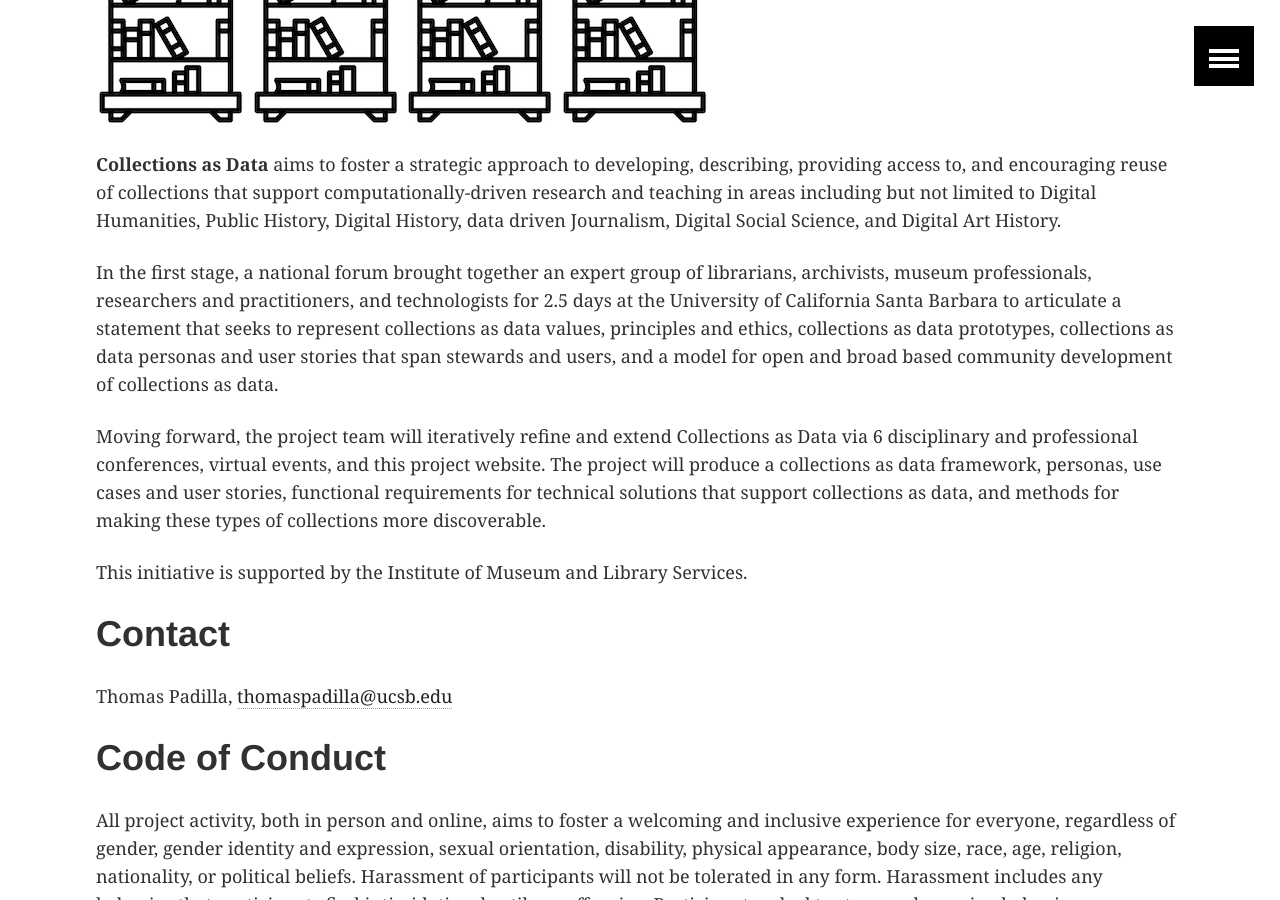
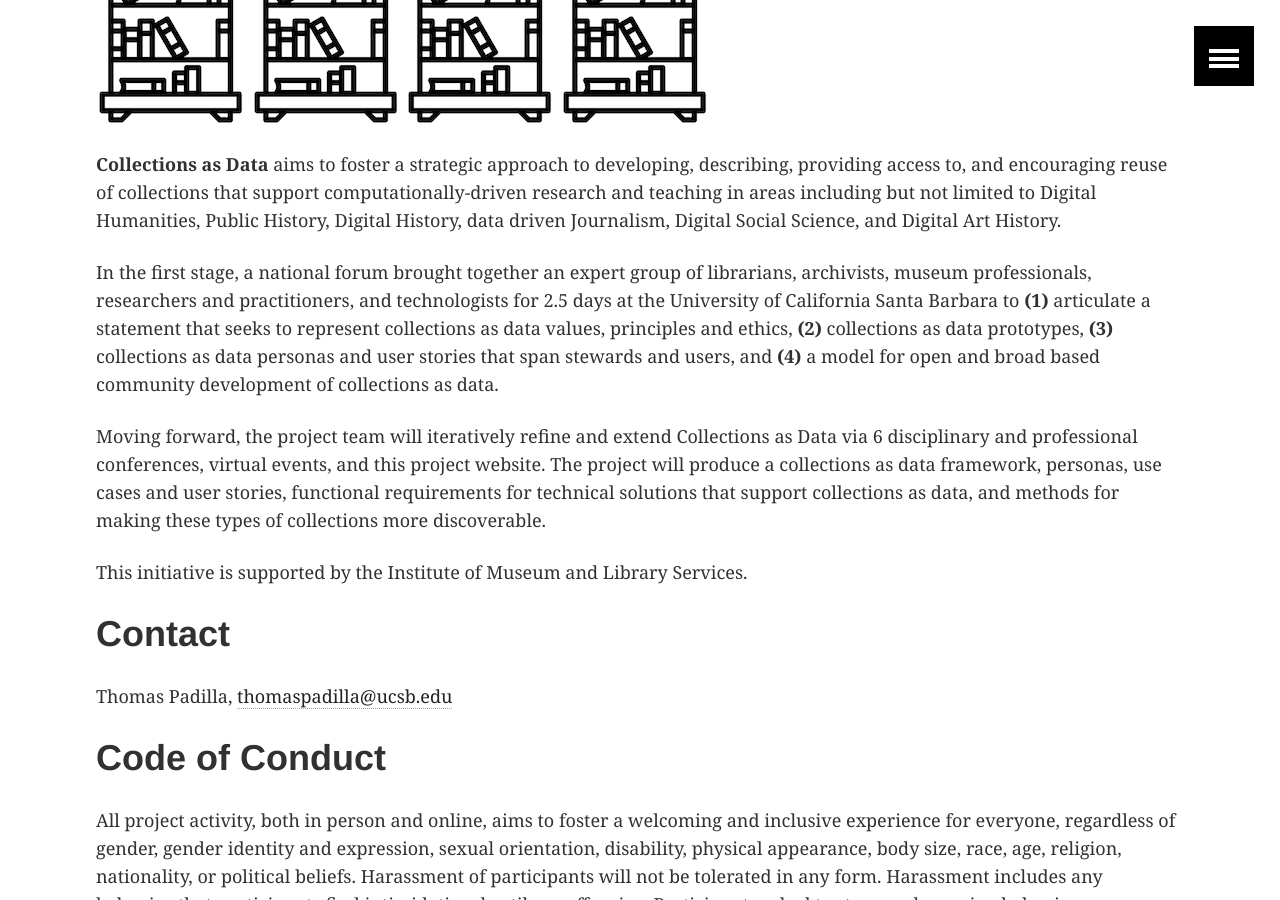
Before and after one commit to collectionsasdata/collectionsasdata.github.io, a Jekyll site: the page built from index.md, in a window 1280 px wide and 900 px high, scrolled down 348 px. Built offline with Jekyll 4.4.1, drawn with Linux system fonts in a browser that asks for light colours.

Commit message:
Update index.md

```diff
--- a/index.md
+++ b/index.md
@@ -7,7 +7,7 @@
 
 **Collections as Data** aims to foster a strategic approach to developing, describing, providing access to, and encouraging reuse of collections that support computationally-driven research and teaching in areas including but not limited to Digital Humanities, Public History, Digital History, data driven Journalism, Digital Social Science, and Digital Art History.
 
-In the first stage, a national forum brought together an expert group of librarians, archivists, museum professionals, researchers and practitioners, and technologists for 2.5 days at the University of California Santa Barbara to articulate a statement that seeks to represent collections as data values, principles and ethics, collections as data prototypes, collections as data personas and user stories that span stewards and users, and a model for open and broad based community development of collections as data.
+In the first stage, a national forum brought together an expert group of librarians, archivists, museum professionals, researchers and practitioners, and technologists for 2.5 days at the University of California Santa Barbara to **(1)** articulate a statement that seeks to represent collections as data values, principles and ethics, **(2)** collections as data prototypes, **(3)** collections as data personas and user stories that span stewards and users, and **(4)** a model for open and broad based community development of collections as data.
 
 Moving forward, the project team will iteratively refine and extend Collections as Data via 6 disciplinary and professional conferences, virtual events, and this project website. The project will produce a collections as data framework, personas, use cases and user stories, functional requirements for technical solutions that support collections as data, and methods for making these types of collections more discoverable.
 
```
